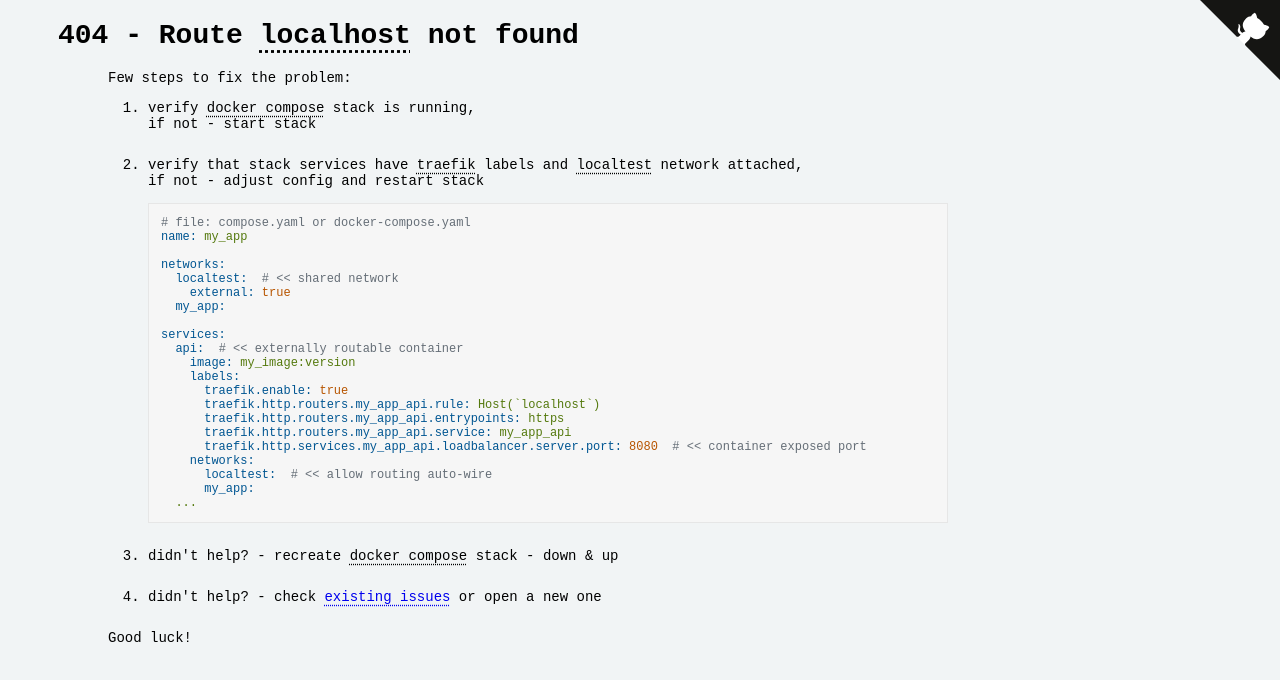
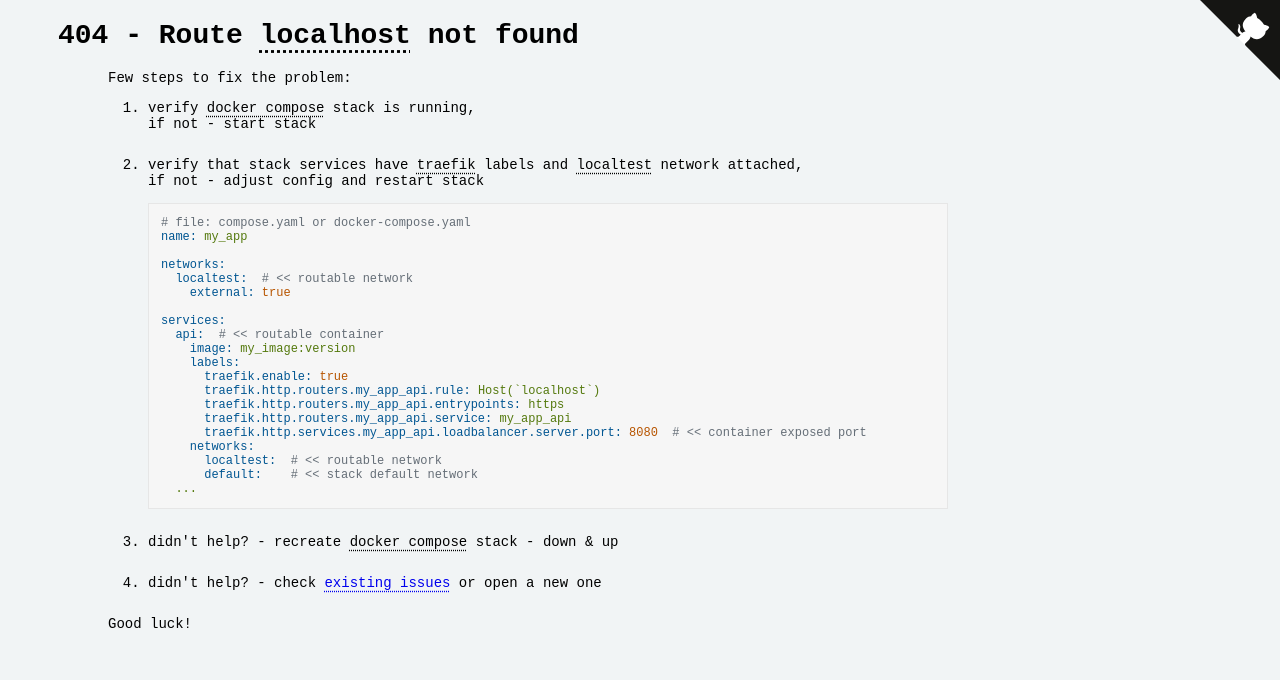
Before and after one commit to jaymecd/localtest, a plain HTML site: page services/catchall/public/404/undefined.html in a window 1280 px wide. Drawn offline with nearby package versions, Linux system fonts and the light colour scheme.

Commit message:
suggest to use default network

```diff
--- a/services/catchall/public/404/undefined.html
+++ b/services/catchall/public/404/undefined.html
@@ -67,12 +67,11 @@
 name: my_app
 
 networks:
-  localtest:  # << shared network
+  localtest:  # << routable network
     external: true
-  my_app:
 
 services:
-  api:  # << externally routable container
+  api:  # << routable container
     image: my_image:version
     labels:
       traefik.enable: true
@@ -81,8 +80,8 @@
       traefik.http.routers.my_app_api.service: my_app_api
       traefik.http.services.my_app_api.loadbalancer.server.port: 8080  # << container exposed port
     networks:
-      localtest:  # << allow routing auto-wire
-      my_app:
+      localtest:  # << routable network
+      default:    # << stack default network
   ...
 </code></pre>
       </li>
```
